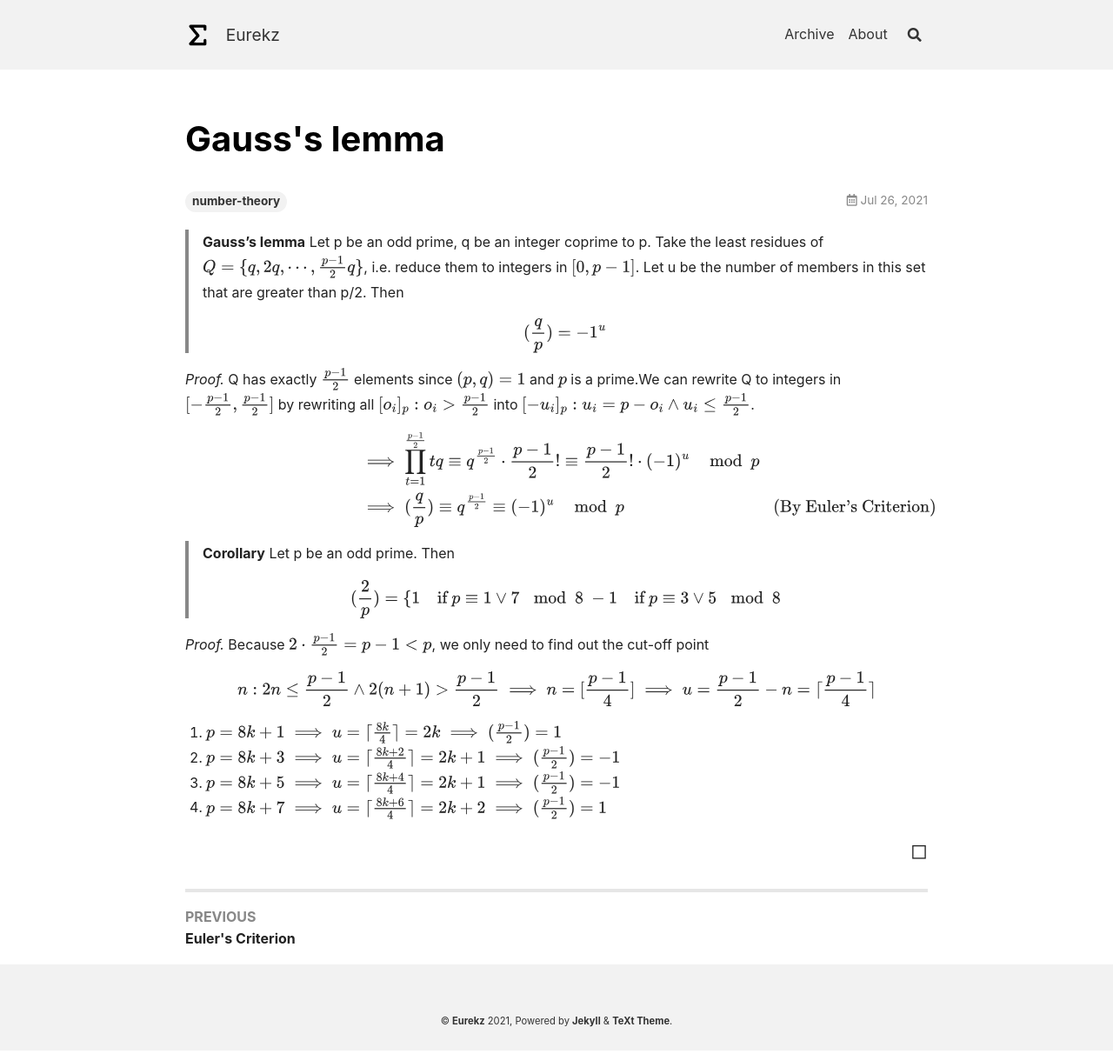
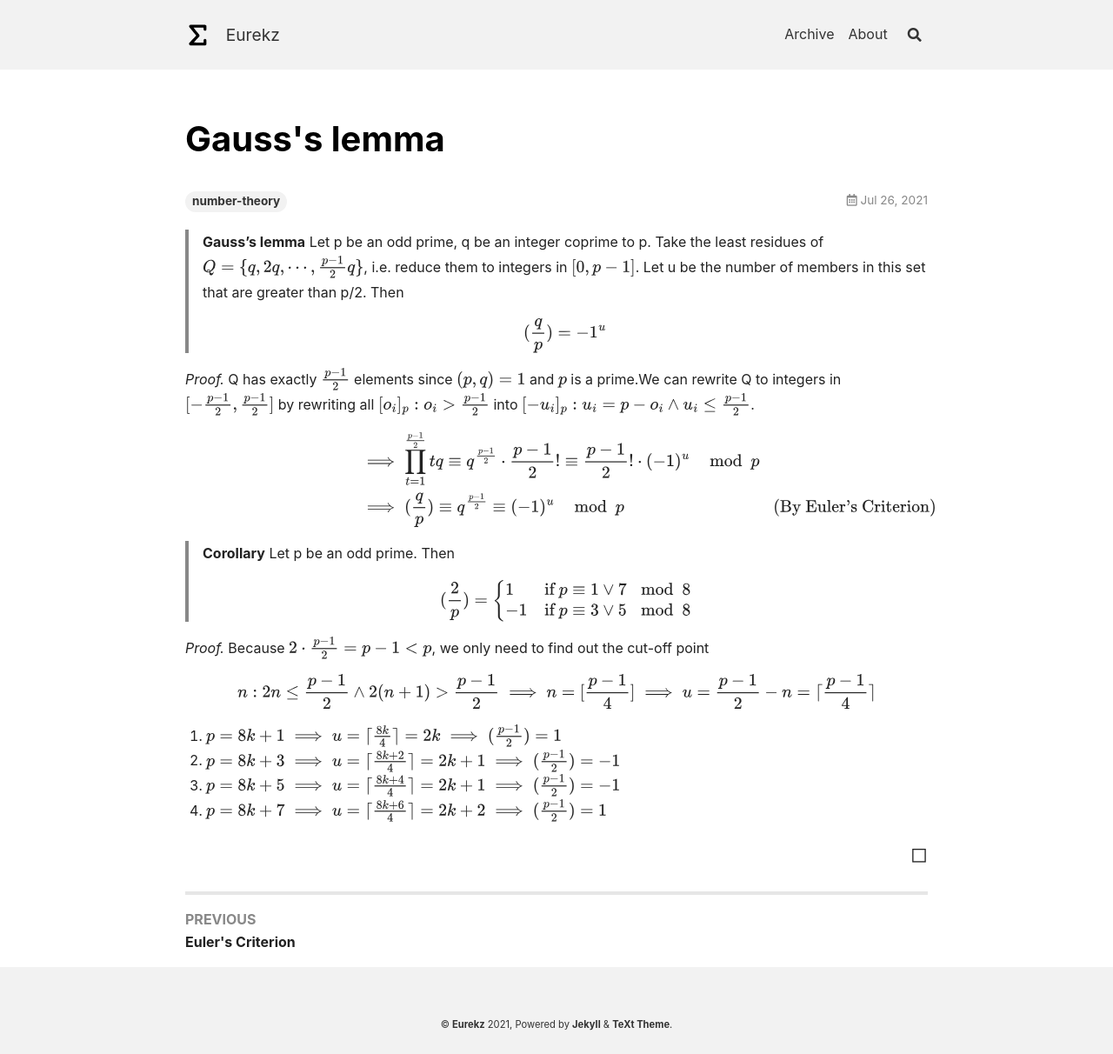
Before and after one commit to Yonderz/yonderz.github.io, a Jekyll site: the page built from _posts/2021-07-26-gauss-lemma.html, in a window 1280 px wide. Shown: the whole page at 87% size. Built offline with Jekyll 4.4.1, drawn with Linux system fonts in a browser that asks for light colours.

Commit message:
Fix cases

```diff
--- a/_posts/2021-07-26-gauss-lemma.html
+++ b/_posts/2021-07-26-gauss-lemma.html
@@ -35,7 +35,7 @@ comment: false
     <div id="uid2" data-tralics-id="uid2" data-number="2" class="equation"> \begin{equation*}
         (\frac{2}{p})=
         \begin{cases}
-        1 &amp; \text{if } p\equiv1 \lor 7 \mod 8 \
+        1 &amp; \text{if } p\equiv1 \lor 7 \mod 8 \\
         -1 &amp; \text{if } p\equiv3 \lor 5 \mod 8
         \end{cases}
         \end{equation*}
```
